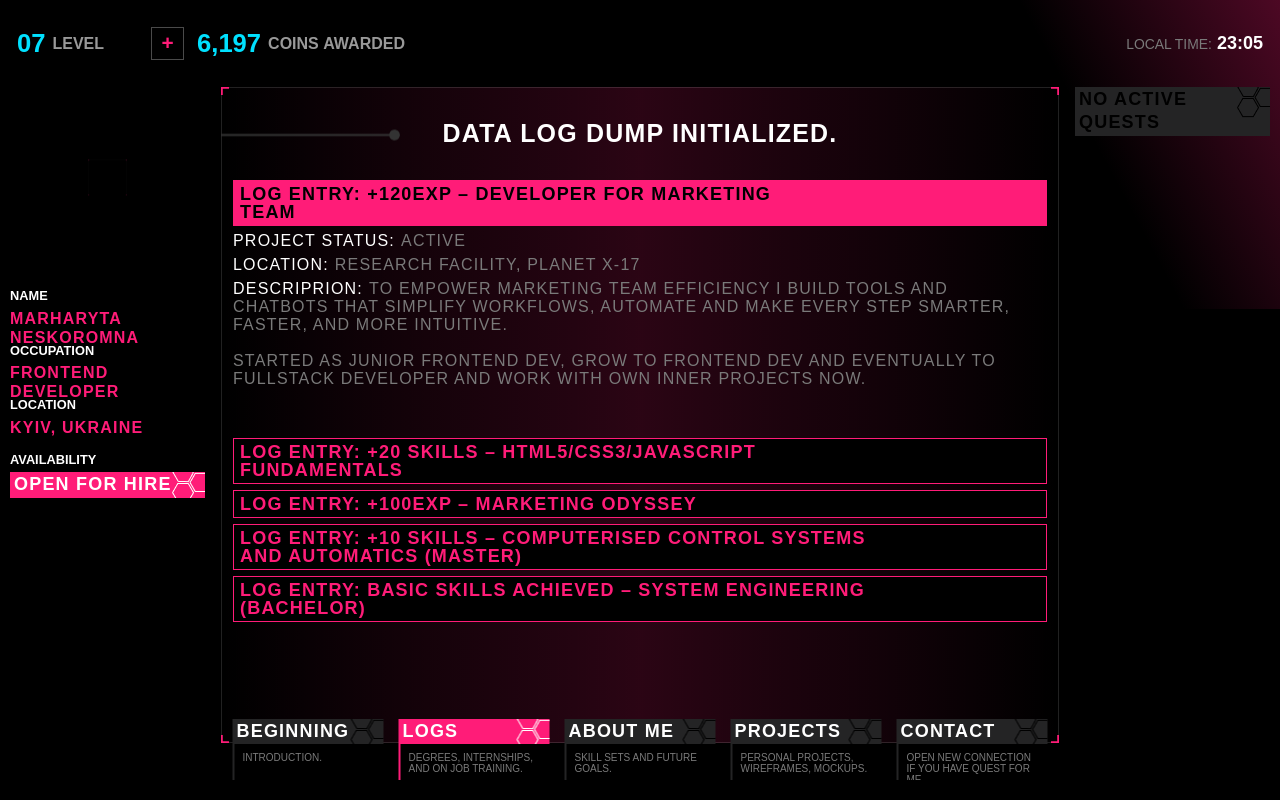
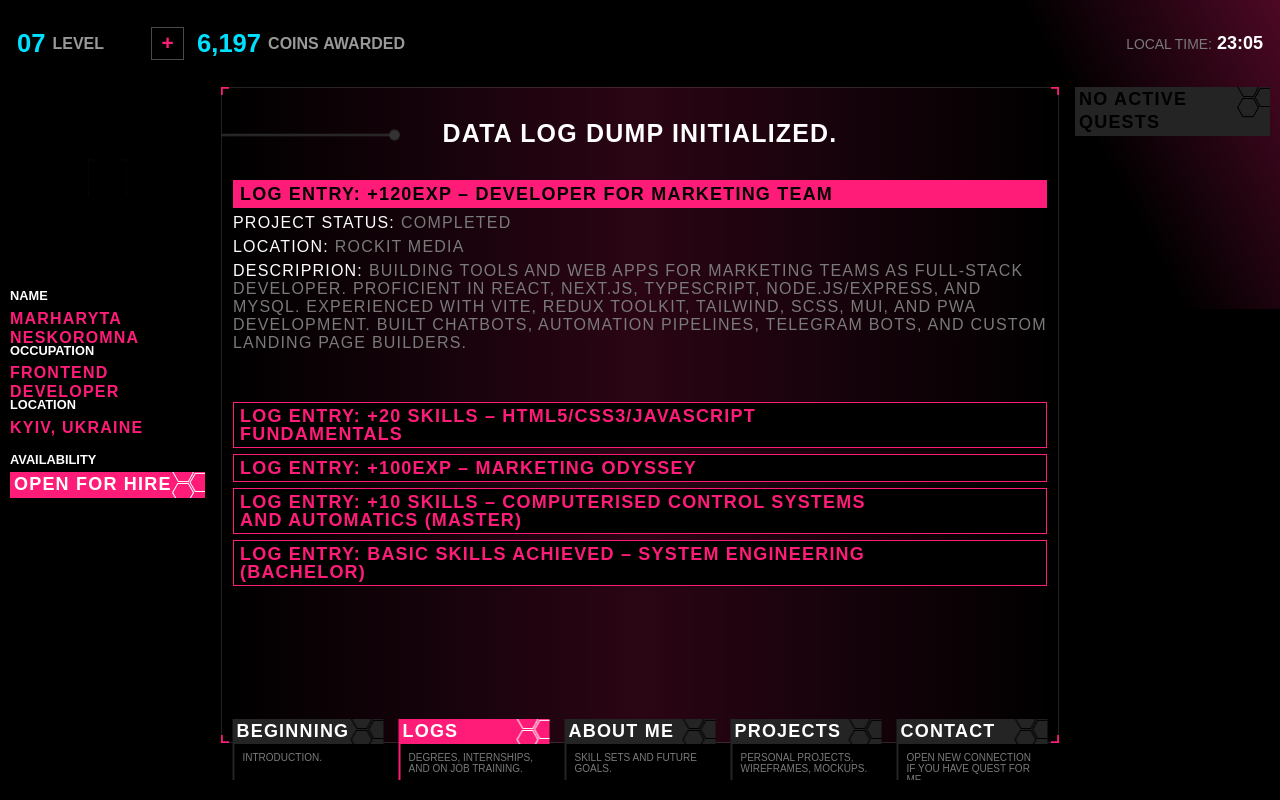
Before and after one commit to Polkan37/cv-app, a Next.js app: page /experience in a window 1280 px wide. Built offline with nearby package versions, Linux system fonts and the light colour scheme; a web font is replaced by a local one.

Commit message:
feat: 2026 update

```diff
--- a/src/app/experience/page.tsx
+++ b/src/app/experience/page.tsx
@@ -6,10 +6,10 @@ const DATA = [
   {
     "id": "kd8k82nun",
     "title": "+120EXP – Developer for marketing team",
-    "date": "2023 - currently",
-    "location": "Research Facility, Planet X-17",
-    "description": "To empower marketing team efficiency I build tools and chatbots that simplify workflows, automate and make every step smarter, faster, and more intuitive.\n\n Started as Junior Frontend Dev, grow to Frontend dev and eventually to Fullstack Developer and work with own inner projects now.",
-    "status": "Active"
+    "date": "2023 - 03/2026",
+    "location": "Rockit Media",
+    "description": "Building tools and web apps for marketing teams as Full-stack developer. Proficient in React, Next.js, TypeScript, Node.js/Express, and MySQL. Experienced with Vite, Redux Toolkit, Tailwind, SCSS, MUI, and PWA development. Built chatbots, automation pipelines, Telegram bots, and custom landing page builders.",
+    "status": "completed"
   },
   {
     "id": "ypb54aahn",
```
Also changed, not shown: src/app/projects/page.tsx (+9 -0 lines), public/projects/tip-calculator-app.jpg (added).
